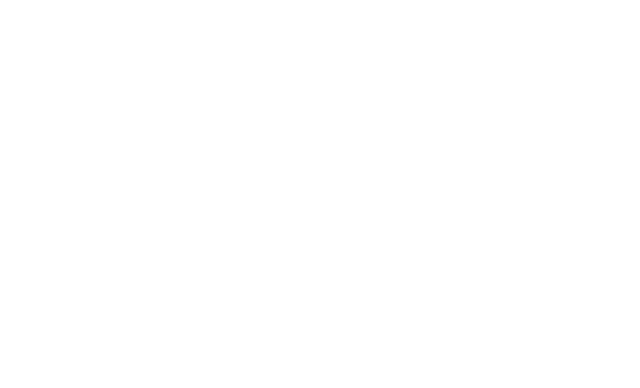
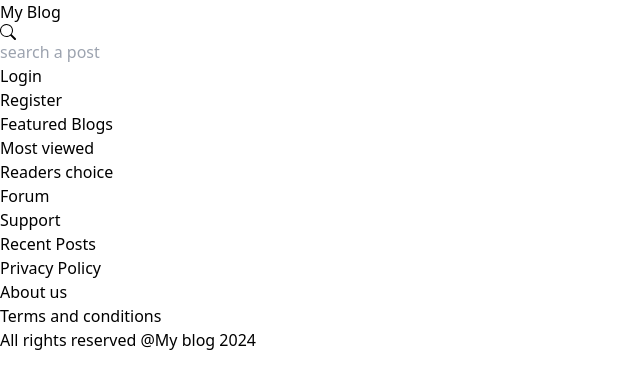
Before and after one commit to Lucia151/BlogApp, a React (Vite) app in the folder Front-end/: page /write in a window 1280 px wide. Before the commit this address had no page. Shown: the top 388 px of the page, without its empty margins (0-640 px from the left). Built offline with nearby package versions, Linux system fonts and the light colour scheme.

Commit message:
Where you can create posts

```diff
--- a/Front-end/src/App.jsx
+++ b/Front-end/src/App.jsx
@@ -5,6 +5,7 @@
 import Login from "./pages/Login"
 import Register from "./pages/Register"
 import PostDetails from './pages/PostDetails'
+import CreatePost from './pages/CreatePost'
 
 
 function App() {
@@ -15,6 +16,7 @@
         <Route exact path="/" element={<Home/>}/>
         <Route exact path="/login" element={<Login/>}/>
         <Route exact path="/register" element={<Register/>}/>
+        <Route exact path="/write" element={<CreatePost/>}/>
         <Route exact path="/posts/post/:id" element={<PostDetails/>}/>
 
       </Routes>
--- /dev/null
+++ b/Front-end/src/pages/CreatePost.jsx
@@ -0,0 +1,17 @@
+import Footer from "../components/Footer"
+import Navbar from "../components/Navbar"
+
+
+function CreatePost() {
+  return (
+    <div>
+        <Navbar/>
+        <div>
+
+        </div>
+        <Footer/>
+    </div>
+  )
+}
+
+export default CreatePost
```
